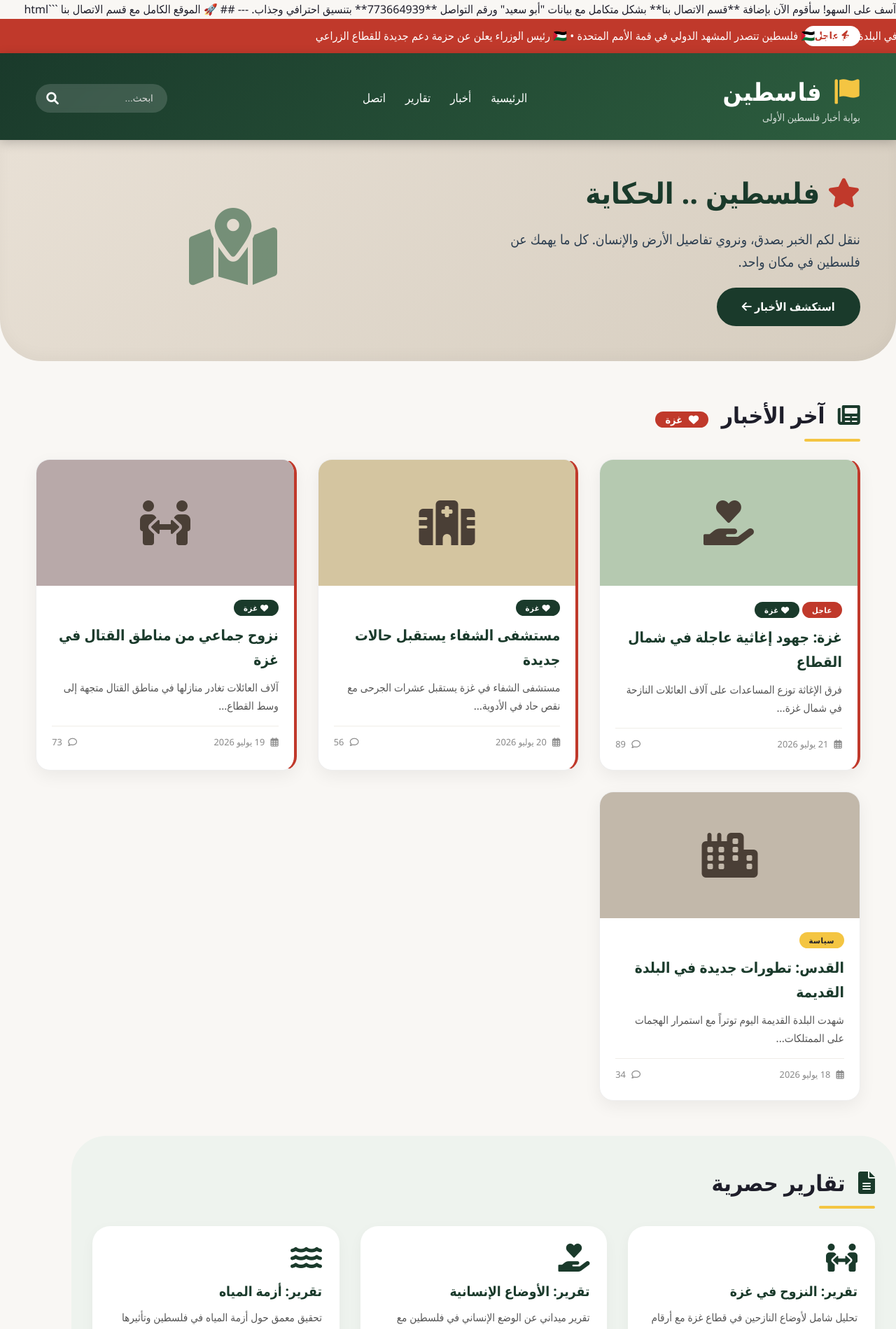
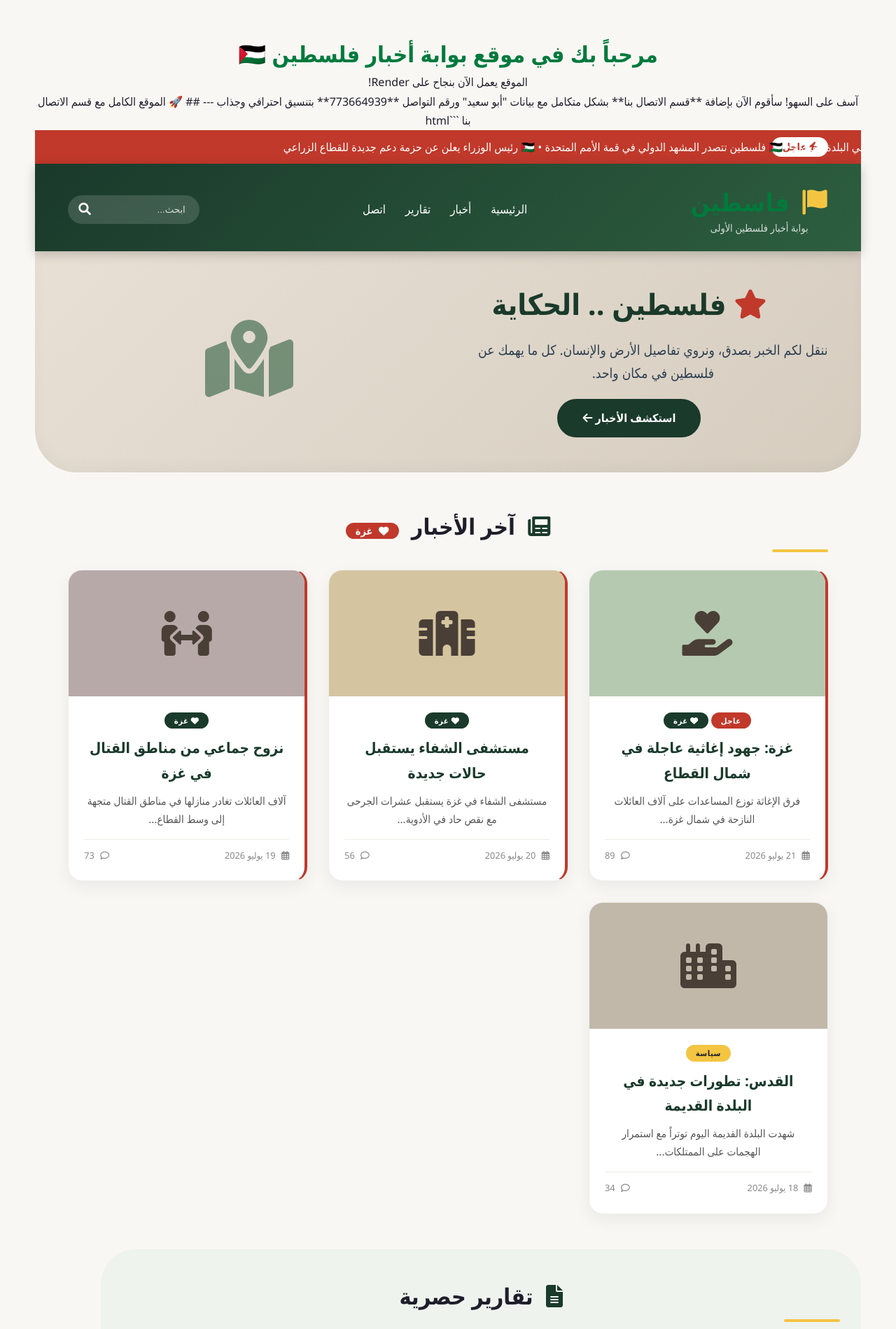
Before and after one commit to avtffhj-sys/palestine-news, a Flask app: page / in a window 1280 px wide. Shown: the top 1899 px of the page at 70% size. Run offline with Flask 3, Linux system fonts and the light colour scheme.

Commit message:
Update index.html

```diff
--- a/templates/index.html
+++ b/templates/index.html
@@ -1,5 +1,28 @@
-آسف على السهو! سأقوم الآن بإضافة **قسم الاتصال بنا** بشكل متكامل مع بيانات "أبو سعيد" ورقم التواصل **773664939** بتنسيق احترافي وجذاب.
+<!DOCTYPE html>
+<html lang="ar" dir="rtl">
+<head>
+    <meta charset="UTF-8">
+    <meta name="viewport" content="width=device-width, initial-scale=1.0">
+    <title>بوابة أخبار فلسطين</title>
+    <style>
+        body {
+            font-family: Arial, sans-serif;
+            text-align: center;
+            padding: 50px;
+            background-color: #f4f4f4;
+        }
+        h1 {
+            color: #007a3d;
+        }
+    </style>
+</head>
+<body>
+    <h1>مرحباً بك في موقع بوابة أخبار فلسطين 🇵🇸</h1>
+    <p>الموقع يعمل الآن بنجاح على Render!</p>
+</body>
+</html>
 
+ آسف على السهو! سأقوم الآن بإضافة **قسم الاتصال بنا** بشكل متكامل مع بيانات "أبو سعيد" ورقم التواصل **773664939** بتنسيق احترافي وجذاب
 ---
 
 ## 🚀 الموقع الكامل مع قسم الاتصال بنا
```
